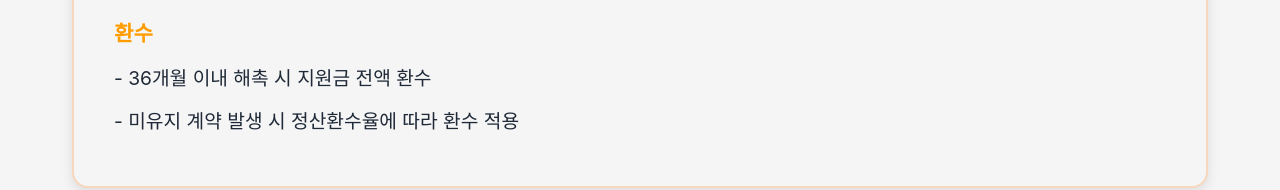
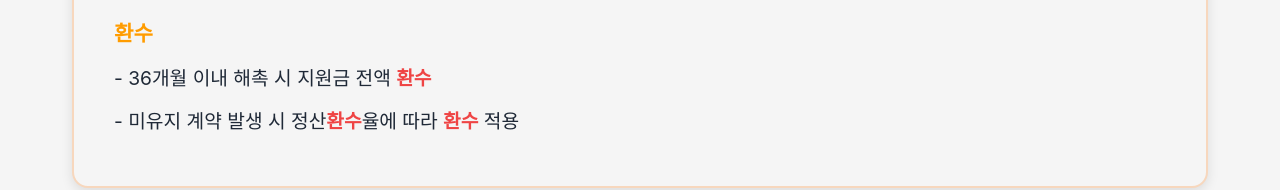
Before and after one commit to kim01033226699-lgtm/goodrich-info-a, a React (Vite) app: page /goodrich-info-a/activity-fee/1 in a window 1280 px wide. Shown: the part 1103-1293 px from the top of the page. Built offline with nearby package versions, Linux system fonts and the light colour scheme; no server answers.

Commit message:
활동지원 내용 일부 수정

```diff
--- a/src/pages/ActivityFeeDetailPage.css
+++ b/src/pages/ActivityFeeDetailPage.css
@@ -215,6 +215,11 @@
   margin-top: 1.5rem;
 }
 
+.refund-highlight {
+  font-weight: 700;
+  color: #ef4444;
+}
+
 /* Footer */
 .footer {
   background: var(--text-color);
--- a/src/pages/ActivityFeeDetailPage.jsx
+++ b/src/pages/ActivityFeeDetailPage.jsx
@@ -67,8 +67,8 @@ function ActivityFeeDetailPage() {
               <p>- 월 정산평가업적 50만원 이상 시 지급</p>
               <p>- 위촉 의무기간: 36개월</p>
               <p className="notice-subtitle notice-subtitle-margin">환수</p>
-              <p>- 36개월 이내 해촉 시 지원금 전액 환수</p>
-              <p>- 미유지 계약 발생 시 정산환수율에 따라 환수 적용</p>
+              <p>- 36개월 이내 해촉 시 지원금 전액 <span className="refund-highlight">환수</span></p>
+              <p>- 미유지 계약 발생 시 정산<span className="refund-highlight">환수</span>율에 따라 <span className="refund-highlight">환수</span> 적용</p>
             </div>
           </div>
         </div>
```
